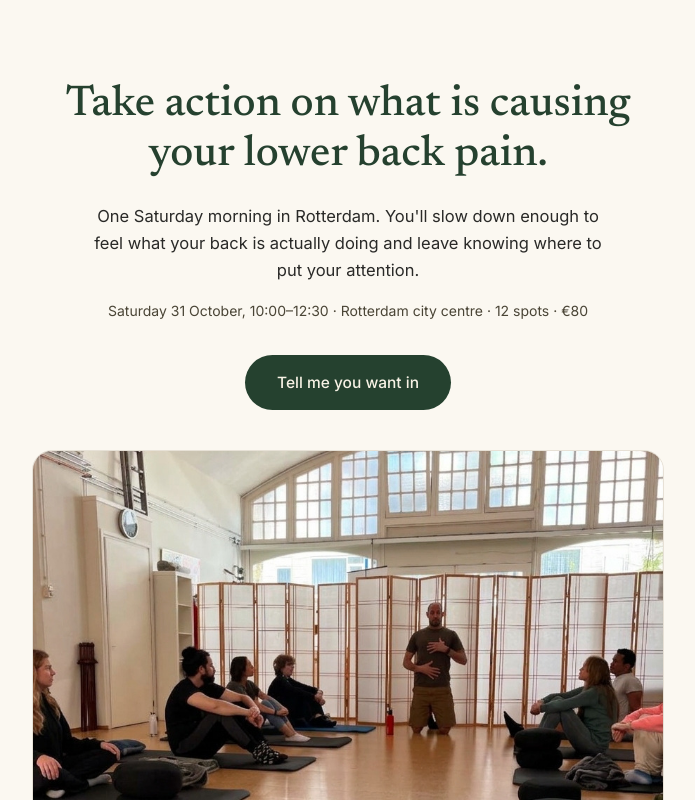
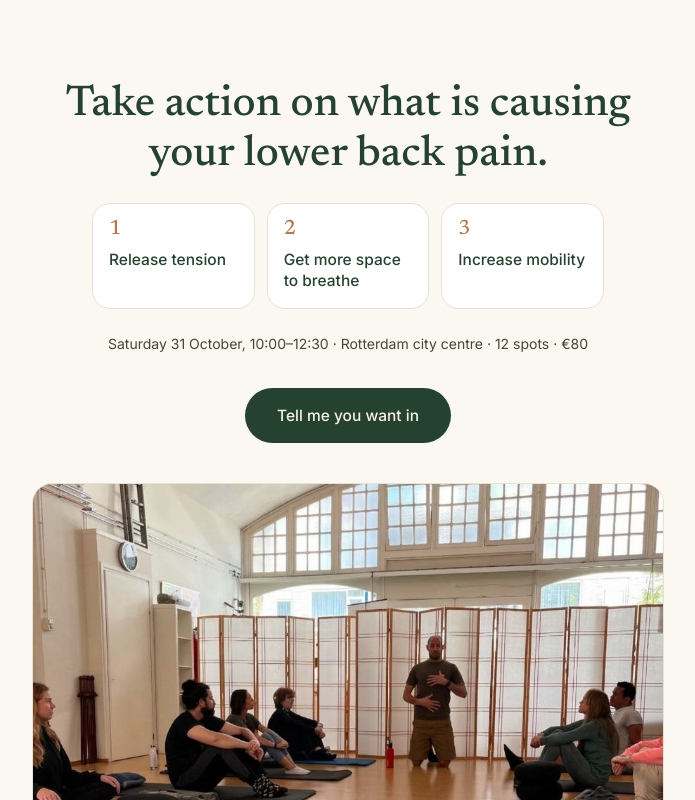
Before and after one commit to VinPOPFrance/James, a Next.js app: page /workshop in a window 1280 px wide. Shown: the top 800 px of the page, without its empty margins (292-987 px from the left). Built offline with nearby package versions, Linux system fonts and the light colour scheme; no server answers.

Commit message:
Add benefits list to workshop page with structured display

```diff
--- a/src/app/workshop/page.tsx
+++ b/src/app/workshop/page.tsx
@@ -35,6 +35,12 @@ const hl = "font-semibold text-[#25412F]";
 const cta =
   "inline-block rounded-full bg-[#25412F] px-8 py-4 text-[15.5px] font-medium text-[#F7F2E5] transition hover:-translate-y-px hover:bg-[#1B3122] motion-reduce:transition-none";
 
+const benefits = [
+  "Release tension",
+  "Get more space to breathe",
+  "Increase mobility",
+];
+
 const leaveWith = [
   "The realisation that there’s something you can actually do yourself to feel better. You don’t have to wait for someone else to fix it.",
   "A simpler, more whole way of looking at your body, instead of a list of separate problems.",
@@ -56,11 +62,19 @@ export default function WorkshopPage() {
           <h1 className="mb-6 font-voice text-[clamp(1.9rem,5.4vw,2.7rem)] font-medium leading-[1.15] text-[#25412F]">
             Take action on what is causing your lower back pain.
           </h1>
-          <p className="mx-auto mb-4 max-w-lg text-[16.5px] leading-relaxed text-[#2A2A28]">
-            One Saturday morning in Rotterdam. You&apos;ll slow down enough to
-            feel what your back is actually doing and leave knowing where to
-            put your attention.
-          </p>
+          <ol className="mx-auto mb-6 grid max-w-lg gap-3 text-left sm:grid-cols-3">
+            {benefits.map((benefit, i) => (
+              <li
+                key={benefit}
+                className="flex items-center gap-3 rounded-[18px] border border-hairline bg-white px-4 py-3 text-[15.5px] leading-snug sm:flex-col sm:items-start sm:gap-2 sm:py-4"
+              >
+                <span className="font-voice text-[1.3rem] font-medium leading-none text-copper">
+                  {i + 1}
+                </span>
+                <span className="font-medium text-[#25412F]">{benefit}</span>
+              </li>
+            ))}
+          </ol>
           <p className="mx-auto max-w-lg text-[14px] leading-relaxed text-[#4A4536]">
             {WORKSHOP.date}, {WORKSHOP.time} · {WORKSHOP.place} ·{" "}
             {WORKSHOP.spots} · {WORKSHOP.price}
```
